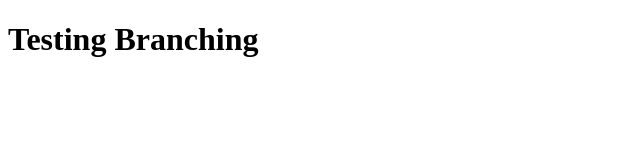
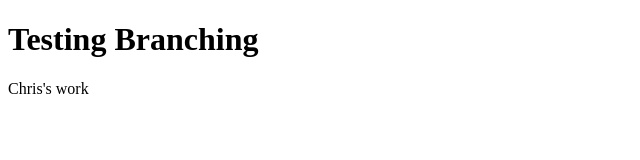
Before and after one commit to lavinagithub/jwd6_project_branching, a plain HTML site: page index.html in a window 1280 px wide. Shown: the full height of the page, 0-640 px from the left. Drawn offline with Linux system fonts and the light colour scheme.

Commit message:
added div

```diff
--- a/index.html
+++ b/index.html
@@ -8,5 +8,6 @@
   </head>
   <body>
     <h1>Testing Branching</h1>
+    <div>Chris's work</div>
   </body>
 </html>
```
